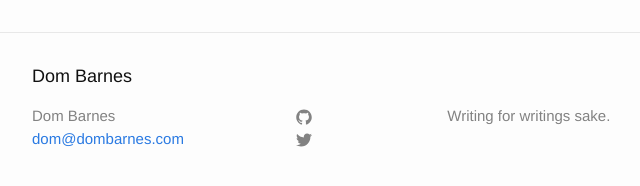
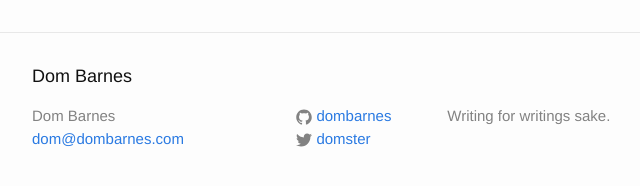
Before and after one commit to dombarnes/dombarnes-archive, a Jekyll site: the page built from index.html, in a window 1280 px wide and 900 px high, scrolled down 15303 px. Shown: the part 690-876 px from the top of the window, without its empty margins (238-878 px from the left). Built offline with Jekyll 4.4.1, drawn with Linux system fonts in a browser that asks for light colours; the list of posts is cut into pages by our own code.

Commit message:
fixing footer

```diff
--- a/_includes/footer.html
+++ b/_includes/footer.html
@@ -16,13 +16,13 @@
         <ul class="social-media-list">
           {% if site.owner.github %}
           <li>
-            {% include icon-github.html username=site.github_username %}
+            {% include icon-github.html username=site.owner.github %}
           </li>
           {% endif %}
 
           {% if site.owner.twitter %}
           <li>
-            {% include icon-twitter.html username=site.twitter_username %}
+            {% include icon-twitter.html username=site.owner.twitter %}
           </li>
           {% endif %}
         </ul>
```
